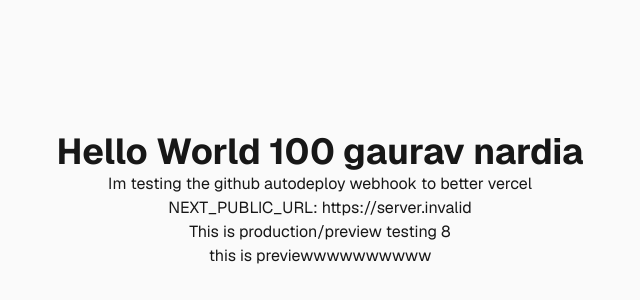
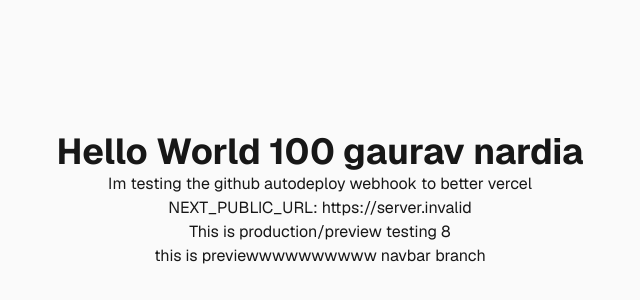
Before and after one commit to GauravNardia/clean-nextjs, a Next.js app: page / in a window 1280 px wide. Shown: the part 200-500 px from the top of the page, without its empty margins (320-960 px from the left). Built offline with nearby package versions, Linux system fonts and the light colour scheme; no server answers.

Commit message:
update feature branch

```diff
--- a/app/page.tsx
+++ b/app/page.tsx
@@ -8,7 +8,7 @@
         <p>Im testing the github autodeploy webhook to better vercel</p>
         <p>NEXT_PUBLIC_URL: {process.env.NEXT_PUBLIC_URL}</p>
         <h1>This is production/preview testing 8</h1>
-        <p>this is previewwwwwwwwww</p>
+        <p>this is previewwwwwwwwww navbar branch</p>
       </div>
     </div>
   );
```
